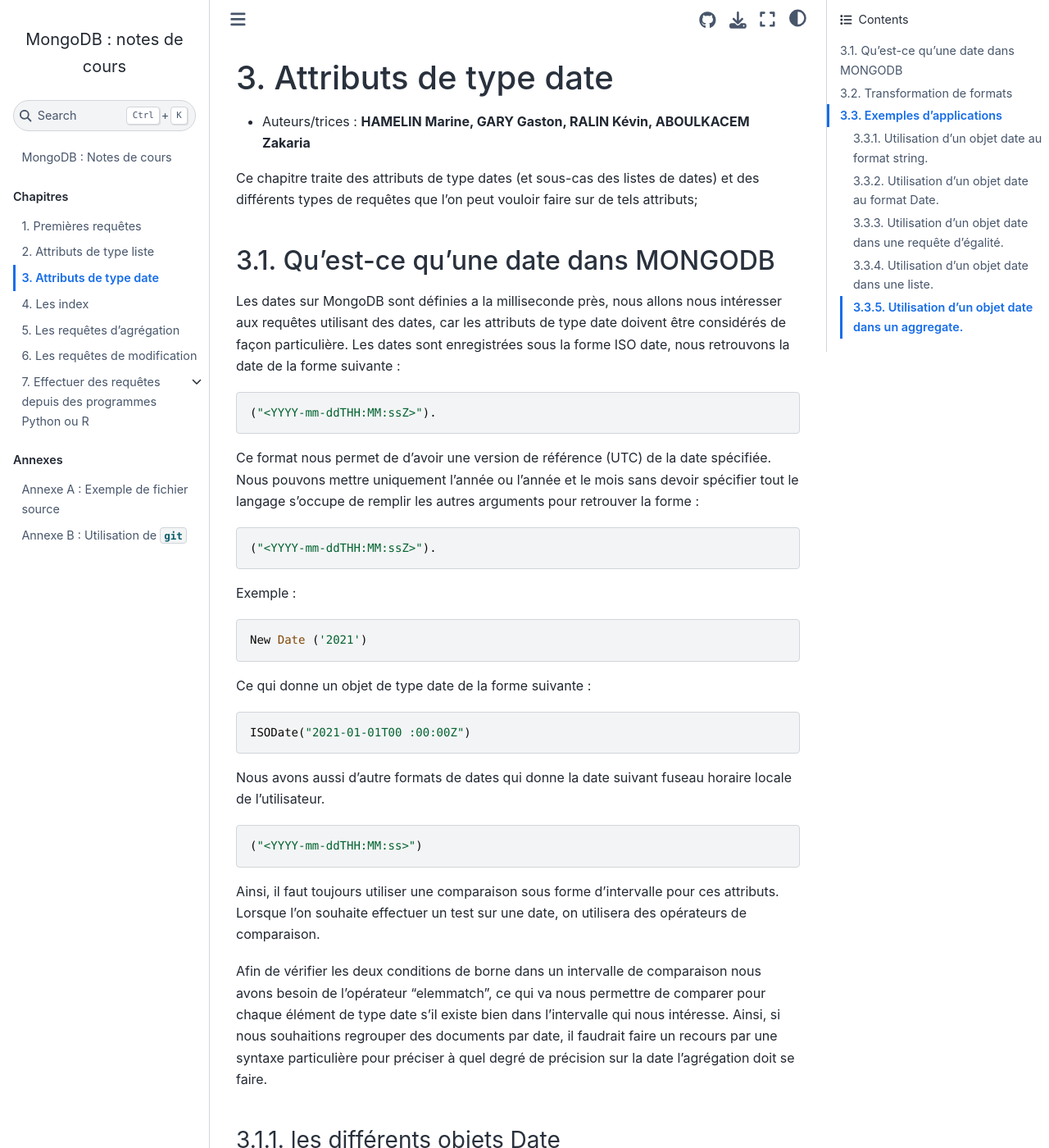
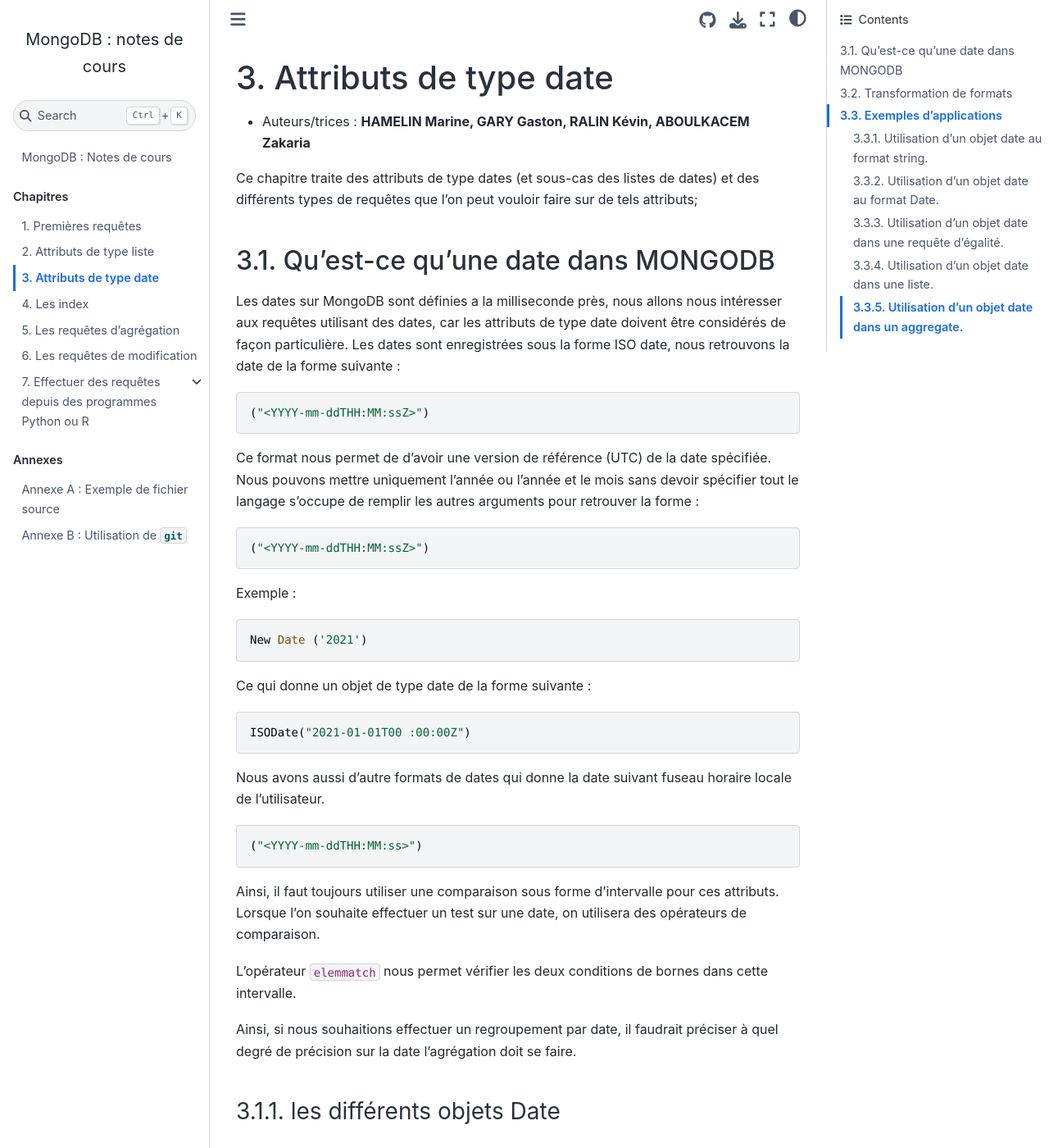
Before and after one commit to rtavenar/mongo_book, a Jupyter Book: the page built from content/03_dates.md, in a window 1280 px wide and 1400 px high. Shown: the whole window at 82% size. Built offline with Jupyter Book 1.0.4 settings and Sphinx 7.4.7 and the Sphinx Book theme 1.1.4, drawn with Linux system fonts in a browser that asks for light colours.

Commit message:
Update 03_dates.md

````diff
--- a/content/03_dates.md
+++ b/content/03_dates.md
@@ -26,12 +26,12 @@
 Les dates sont enregistrées sous la forme ISO date, nous retrouvons la date de la forme suivante :
 
 ```javascript
-("<YYYY-mm-ddTHH:MM:ssZ>").
+("<YYYY-mm-ddTHH:MM:ssZ>")
 ```
 Ce format nous permet de d’avoir une version de référence (UTC) de la date spécifiée.
 Nous pouvons mettre uniquement l’année ou l’année et le mois sans devoir spécifier tout le langage s’occupe de remplir les autres arguments pour retrouver la forme :
 ```javascript
-("<YYYY-mm-ddTHH:MM:ssZ>").
+("<YYYY-mm-ddTHH:MM:ssZ>")
 ```
 
 Exemple :
@@ -53,8 +53,9 @@
 Ainsi, il faut toujours utiliser une comparaison sous forme d’intervalle pour ces attributs.
 Lorsque l’on souhaite effectuer un test sur une date, on utilisera des opérateurs de comparaison.
 
-Afin de vérifier les deux conditions de borne dans un intervalle de comparaison nous avons besoin de l’opérateur "elemmatch", ce qui va nous permettre de comparer pour chaque élément de type date s’il existe bien dans l’intervalle qui nous intéresse.
-Ainsi, si nous souhaitions regrouper des documents par date, il faudrait faire un recours par une syntaxe particulière pour préciser à quel degré de précision sur la date l’agrégation doit se faire.
+L’opérateur `elemmatch` nous permet vérifier les deux conditions de bornes dans cette intervalle.
+
+Ainsi, si nous souhaitions effectuer un regroupement par date, il faudrait préciser à quel degré de précision sur la date l’agrégation doit se faire.
 
 ### les différents objets Date
 
````
